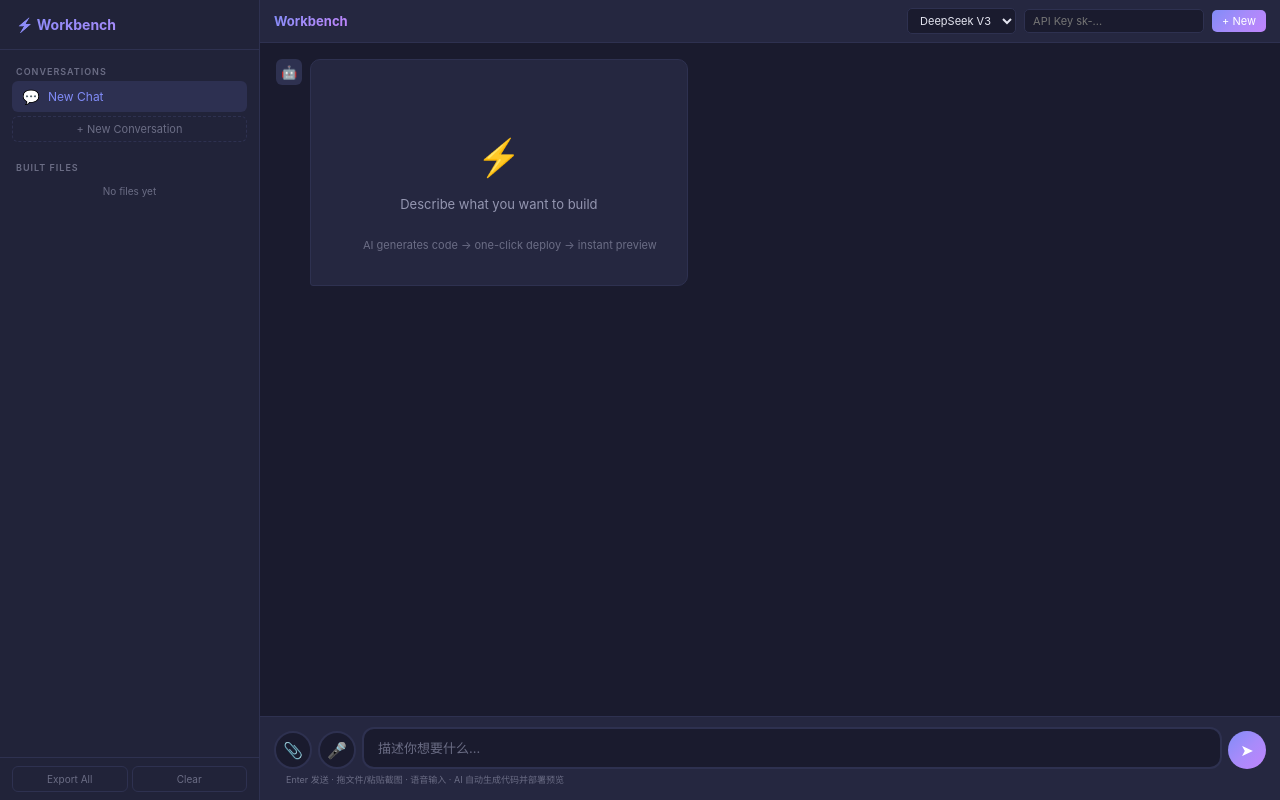
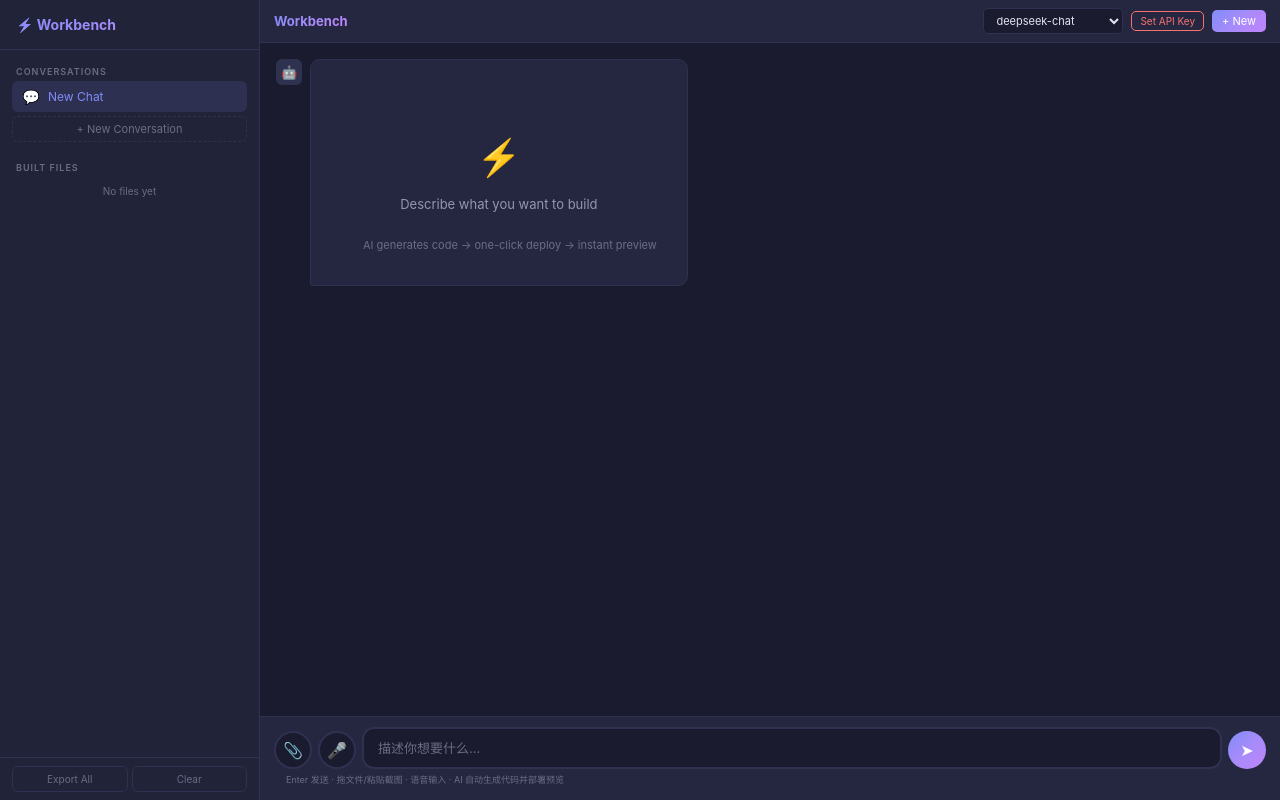
Before and after one commit to tonyyang2024/focus-todo, a website: page chat-ui.html in a window 1280 px wide. Drawn offline with Linux system fonts and the light colour scheme.

Commit message:
fix: remove local key inputs - all apps now read from Settings; pre-fill DeepSeek

```diff
--- a/chat-ui.html
+++ b/chat-ui.html
@@ -123,7 +123,7 @@ input[type=file]{display:none}
   <div class="topbar">
     <h1>Workbench</h1>
     <select id="model" onchange="saveCfg()"><option value="deepseek-chat">DeepSeek V3</option><option value="deepseek-reasoner">DeepSeek R1</option></select>
-    <input type="password" id="apikey" placeholder="API Key sk-..." onchange="saveCfg()">
+    <a href="/settings.html" id="keyStatus" style="font-size:10px;color:var(--t3);text-decoration:none;padding:3px 8px;border:1px solid var(--bdr);border-radius:5px">Settings</a>
     <button onclick="newChat()" class="primary">+ New</button>
   </div>
 
@@ -174,11 +174,19 @@ function getProviderURL(p){
 
 if(!conversations[activeConv]) conversations[activeConv]={name:'New Chat',messages:[],created:Date.now()};
 
-function saveCfg(){localStorage.setItem('ccw_key',$('apikey').value);localStorage.setItem('ccw_model',$('model').value)}
+function saveCfg(){} // Key managed in Settings
 function saveConvs(){localStorage.setItem('wb_convs',JSON.stringify(conversations));localStorage.setItem('wb_active',activeConv)}
 function saveFiles(){localStorage.setItem('wb_files',JSON.stringify(builtFiles))}
 
-function loadCfg(){$('apikey').value=localStorage.getItem('ccw_key')||'';$('model').value=localStorage.getItem('ccw_model')||'deepseek-chat'}
+function loadCfg(){
+  const p=getProvider();
+  const s=$('keyStatus');
+  if(p.key){s.textContent='Key: '+p.type+' ✓';s.style.color='var(--good)';s.style.borderColor='var(--good)'}
+  else{s.textContent='Set API Key';s.style.color='var(--bad)';s.style.borderColor='var(--bad)'}
+  const modelMap={deepseek:['deepseek-chat','deepseek-reasoner'],openai:['gpt-4o','gpt-4o-mini','gpt-4-turbo'],anthropic:['claude-sonnet-4-6','claude-opus-4-7','claude-haiku-4-5']};
+  const models=modelMap[p.type]||[p.model||'deepseek-chat'];
+  $('model').innerHTML=models.map(m=>`<option value="${m}"${m===p.model?' selected':''}>${m}</option>`).join('');
+}
 
 // ====== SIDEBAR ======
 function renderSidebar(){
```
Also changed, not shown: public/chat-ui.html (+11 -3 lines), public/settings.html (+0 -2 lines), public/skill-copilot/index.html (+4 -4 lines).
